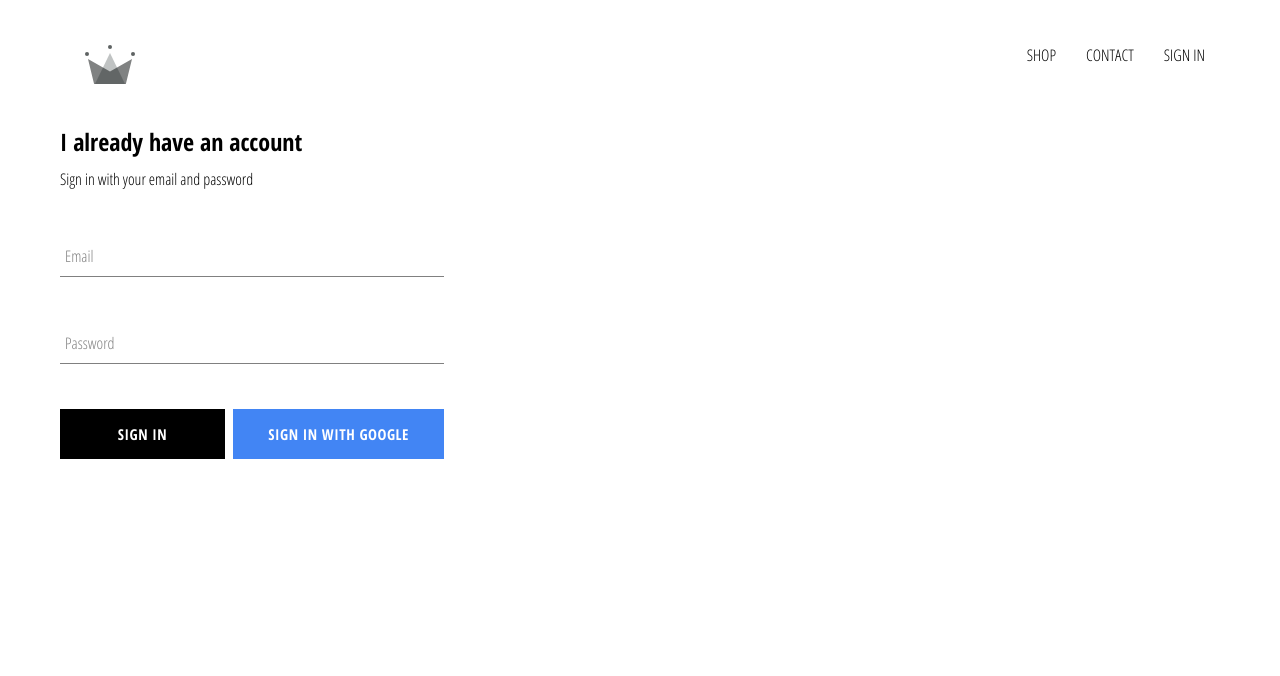
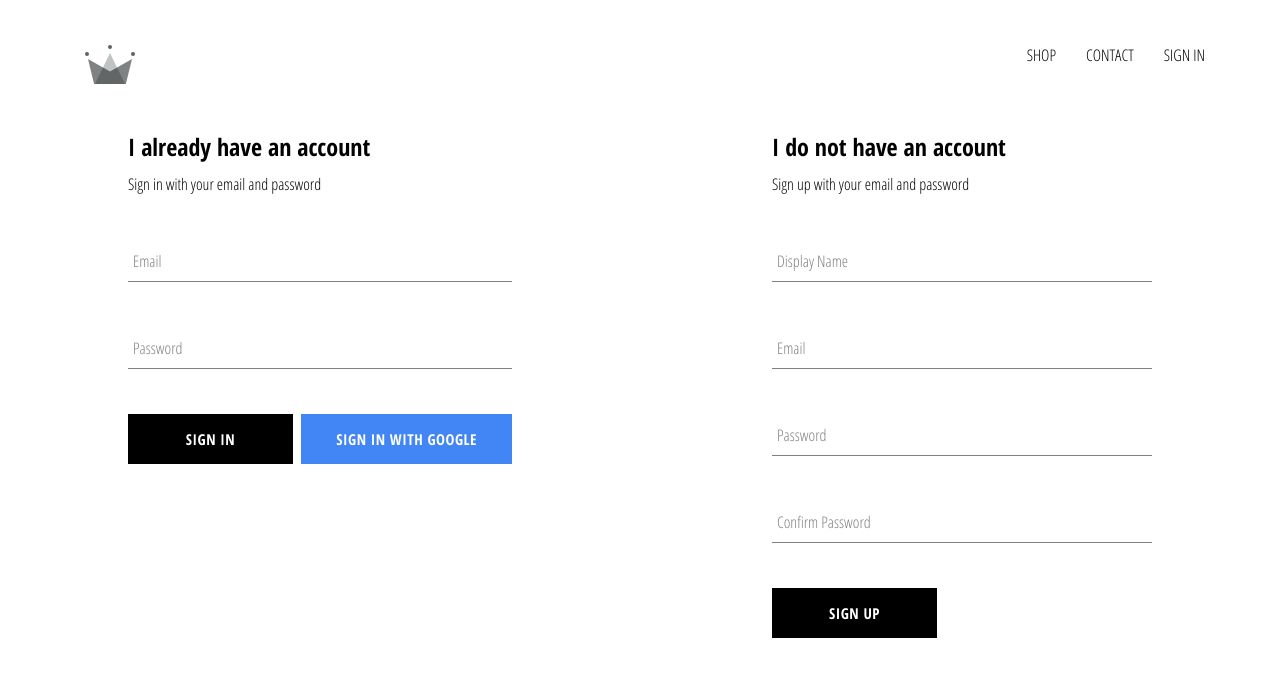
Before and after one commit to harshitchouhan/crwn-clothing, a React (Create React App) app: page /signin in a window 1280 px wide. Shown: the top 676 px of the page. Built offline with nearby package versions, Linux system fonts and the light colour scheme; no server answers.

Commit message:
sign up functionality added

```diff
--- /dev/null
+++ b/src/components/sign-up/sign-up.component.jsx
@@ -0,0 +1,108 @@
+import React, { Component } from 'react';
+
+import FormInput from '../form-input/form-input.component';
+import CustomButton from '../custom-button/custom-button.component';
+
+import {
+  auth,
+  createUserProfileDocument,
+} from './../../firebase/firebase.util';
+
+import './sign-up.styles.scss';
+
+export class SignUp extends Component {
+  constructor() {
+    super();
+
+    this.state = {
+      displayName: '',
+      email: '',
+      password: '',
+      confirmPassword: '',
+    };
+  }
+
+  handleSubmit = async (event) => {
+    event.preventDefault();
+
+    const { displayName, email, password, confirmPassword } = this.state;
+
+    if (password !== confirmPassword) {
+      alert("passwords don't match");
+      return;
+    }
+
+    try {
+      const { user } = await auth.createUserWithEmailAndPassword(
+        email,
+        password
+      );
+
+      await createUserProfileDocument(user, { displayName });
+
+      this.setState({
+        displayName: '',
+        email: '',
+        password: '',
+        confirmPassword: '',
+      });
+    } catch (error) {
+      console.error(error);
+    }
+  };
+
+  handleChange = (event) => {
+    const { name, value } = event.target;
+
+    this.setState({ [name]: value });
+  };
+
+  render() {
+    const { displayName, email, password, confirmPassword } = this.state;
+
+    return (
+      <div className='sign-up'>
+        <h2 className='title'>I do not have an account</h2>
+        <span>Sign up with your email and password</span>
+
+        <form className='sign-up-form' onSubmit={this.handleSubmit}>
+          <FormInput
+            type='text'
+            name='displayName'
+            value={displayName}
+            onChange={this.handleChange}
+            label='Display Name'
+            required
+          />
+          <FormInput
+            type='email'
+            name='email'
+            value={email}
+            onChange={this.handleChange}
+            label='Email'
+            required
+          />
+          <FormInput
+            type='password'
+            name='password'
+            value={password}
+            onChange={this.handleChange}
+            label='Password'
+            required
+          />
+          <FormInput
+            type='password'
+            name='confirmPassword'
+            value={confirmPassword}
+            onChange={this.handleChange}
+            label='Confirm Password'
+            required
+          />
+          <CustomButton type='submit'>SIGN UP</CustomButton>
+        </form>
+      </div>
+    );
+  }
+}
+
+export default SignUp;
--- /dev/null
+++ b/src/components/sign-up/sign-up.styles.scss
@@ -0,0 +1,9 @@
+.sign-up {
+  display: flex;
+  flex-direction: column;
+  width: 380px;
+
+  .title {
+    margin: 10px 0;
+  }
+}
--- a/src/pages/sign-in-and-sign-up-page/sign-in-and-sign-up-page.component.jsx
+++ b/src/pages/sign-in-and-sign-up-page/sign-in-and-sign-up-page.component.jsx
@@ -1,5 +1,6 @@
 import React from 'react';
 import SignIn from '../../components/sign-in/sign-in.component';
+import SignUp from '../../components/sign-up/sign-up.component';
 
 import './sign-in-and-sign-up-page.styles.scss';
 
@@ -7,6 +8,7 @@
   return (
     <div className='sign-in-and-sign-up'>
       <SignIn></SignIn>
+      <SignUp></SignUp>
     </div>
   );
 };
--- a/src/pages/sign-in-and-sign-up-page/sign-in-and-sign-up-page.styles.scss
+++ b/src/pages/sign-in-and-sign-up-page/sign-in-and-sign-up-page.styles.scss
@@ -0,0 +1,6 @@
+.sign-in-and-sign-up {
+  width: 1024px;
+  display: flex;
+  justify-content: space-between;
+  margin: 30px auto;
+}
```
